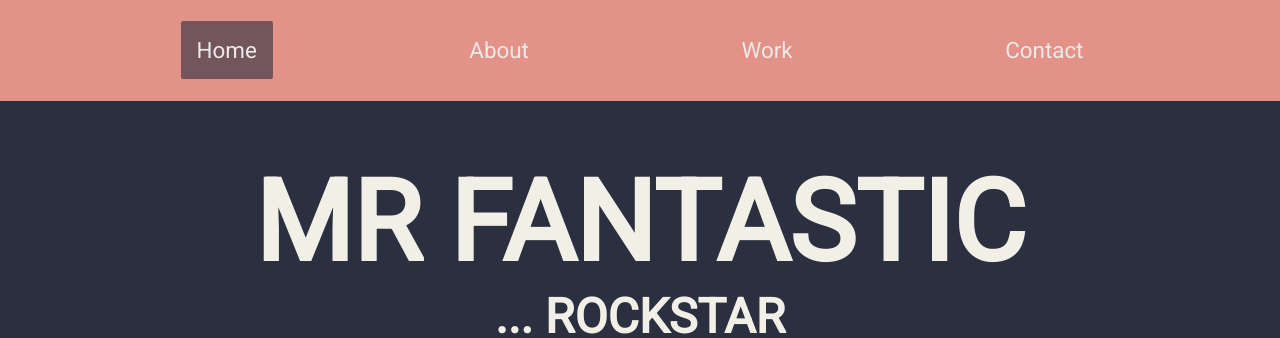
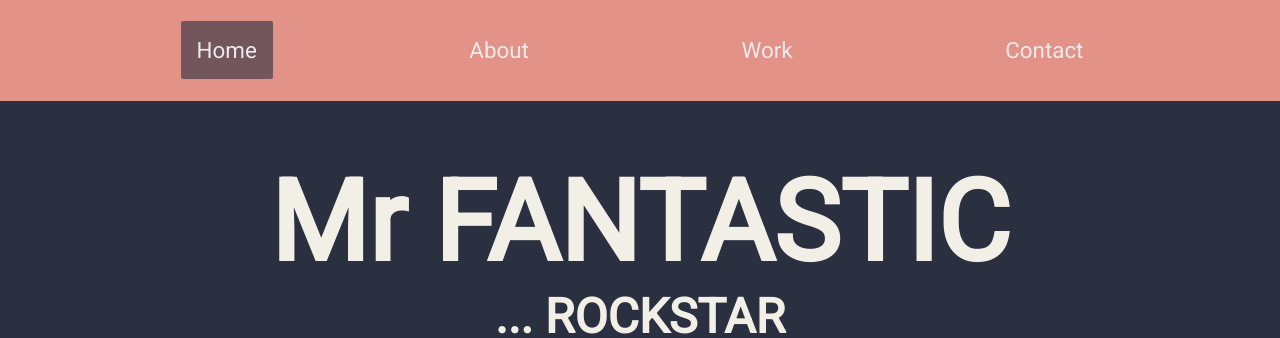
Before and after one commit to EmilWahlberg/WahlbergCV1, a website: page dist/index.html in a window 1280 px wide. Shown: the top 338 px of the page. Drawn offline with nearby package versions, Linux system fonts and the light colour scheme.

Commit message:
Change small r in Mr

```diff
--- a/dist/index.html
+++ b/dist/index.html
@@ -38,7 +38,7 @@
 
         <div class="header-content py-3">
           <h1 class="l-heading home-heading">
-            MR FANTASTIC
+            Mr FANTASTIC
           </h1>
           <h2 class="s-heading h2">
             ...
```
